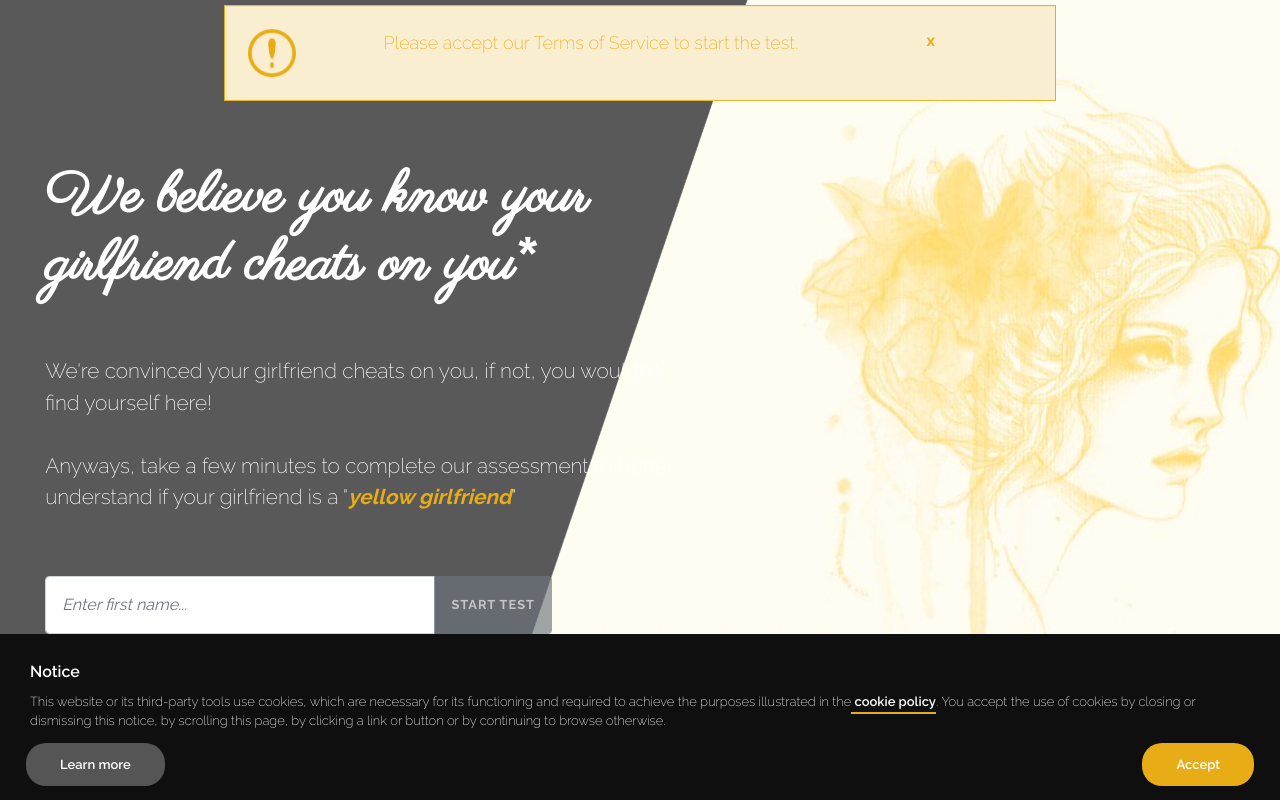
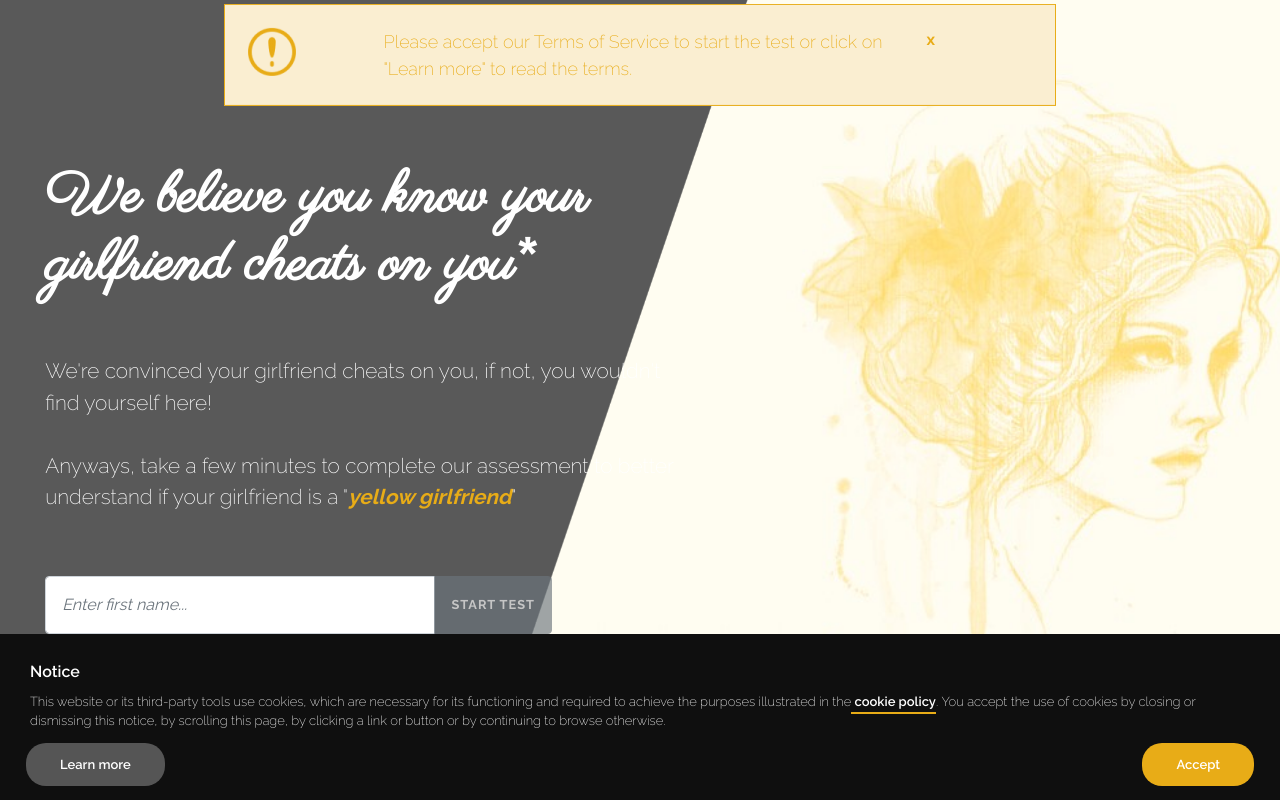
Before and after one commit to Eunit99/YellowGirlfriend-React, a React (Create React App) app: page / in a window 1280 px wide. Both pictures are taken after a click on the element "cookie policy". Built offline with nearby package versions, Linux system fonts and the light colour scheme.

Commit message:
Added shake for displayCookiesConsent

```diff
--- a/src/components/AppContainer/AppContainer.js
+++ b/src/components/AppContainer/AppContainer.js
@@ -20,6 +20,7 @@ class AppContainer extends Component {
       isCookiesConsentDisplayed: false, // cookies message is not displayed by default
       isSuggestAcceptCookiesDisplayed: false, // Hide acceptance of cookie by default
       isSuggestInputNameDisplayed: false, // Hide suggestion to enter name by default
+      shakeCookieSuggestion: false, // Do not shake acceptance of cookie by default
     }
     this.appStarterButton = this.appStarterButton.bind(this);
     this.onChangeHandler = this.onChangeHandler.bind(this);
@@ -32,8 +33,13 @@ class AppContainer extends Component {
       visitorName: this.state.visitorName,
       isMessageScreenDisplayed: true, // Display message component when appStarterButton is clicked
       isSuggestInputNameDisplayed: false, //Sets suggestion of input name to false
+    })
 
-    })
+    if (!this.state.isSuggestInputNameDisplayed) {
+      this.setState({
+        shakeCookieSuggestion: true, // Shake acceptance of cookie by default
+      })
+    }
   }
 
   onChangeHandler(e) {
@@ -77,7 +83,7 @@ class AppContainer extends Component {
   componentWillUnmount() {
     this.setState({
       isCookiesConsentDisplayed: false,
-      // isSuggestInputNameDisplayed: false
+      isSuggestInputNameDisplayed: false
     })
   }
 
@@ -131,6 +137,7 @@ class AppContainer extends Component {
                   visitorAcceptCookies={this.state.visitorAcceptCookies}
                   isSuggestAcceptCookiesDisplayed={this.state.isSuggestAcceptCookiesDisplayed}
                   isSuggestInputNameDisplayed={this.state.isSuggestInputNameDisplayed}
+                  shakeCookieSuggestion={this.state.shakeCookieSuggestion}
                 />
 
                 <Messages
--- a/src/components/AppContainer/skweyed/Skweyed.js
+++ b/src/components/AppContainer/skweyed/Skweyed.js
@@ -21,6 +21,7 @@ class Skweyed extends Component {
           isSuggestInputNameDisplayed={this.props.isSuggestInputNameDisplayed}
           closeInfoCookies={this.props.closeInfoCookies}
           closeInfoInputName={this.props.closeInfoInputName}
+          shakeCookieSuggestion={this.props.shakeCookieSuggestion}
         />
         <SocialIconsContainer />
       </div>
--- a/src/components/AppContainer/skweyed/components/HeroTextContainer.js
+++ b/src/components/AppContainer/skweyed/components/HeroTextContainer.js
@@ -77,6 +77,7 @@ class HeroTextContainer extends Component {
           isSuggestInputNameDisplayed={this.props.isSuggestInputNameDisplayed}
           closeInfoCookies={this.props.closeInfoCookies}
           closeInfoInputName={this.props.closeInfoInputName}
+          shakeCookieSuggestion={this.props.shakeCookieSuggestion}
         />
       </div>
     );
--- a/src/components/AppContainer/usefulinfo/UsefulInfo.js
+++ b/src/components/AppContainer/usefulinfo/UsefulInfo.js
@@ -25,6 +25,7 @@ class UsefulInfo extends Component {
           visitorAcceptCookies={this.props.visitorAcceptCookies}
           SuggestAcceptCookies={this.props.SuggestAcceptCookies}
           closeInfoCookies={this.props.closeInfoCookies}
+          shakeCookieSuggestion={this.props.shakeCookieSuggestion}
         />
       </div>
     );
--- a/src/components/AppContainer/usefulinfo/components/suggestacceptcookies/suggestAcceptCookies.js
+++ b/src/components/AppContainer/usefulinfo/components/suggestacceptcookies/suggestAcceptCookies.js
@@ -7,11 +7,13 @@ import exclamation48 from '../../assets/img/exclamation-48.png';
 class SuggestAcceptCookies extends Component {
 
   render() {
-    let isSuggestAcceptCookiesDisplayed = this.props.isSuggestAcceptCookiesDisplayed
+    let isSuggestAcceptCookiesDisplayed = this.props.isSuggestAcceptCookiesDisplayed,
+    shakeCookieSuggestion = this.props.shakeCookieSuggestion
+
 
     // For development use only
     // console.log(`isSuggestAcceptCookiesDisplayed? ${isSuggestAcceptCookiesDisplayed}`)
-
+    console.log(`shakeCookieSuggestion? ${shakeCookieSuggestion}`)
 
     return (
       <div className="contain">
@@ -19,7 +21,7 @@ class SuggestAcceptCookies extends Component {
           <div className={`
             info-container
             animated
-            ${isSuggestAcceptCookiesDisplayed ? "slideInDown" : ""}
+            ${shakeCookieSuggestion ? "shake" : "slideInDown"}
             `}
           >
             {/* Content goes here */}
@@ -34,7 +36,7 @@ class SuggestAcceptCookies extends Component {
 
               <div className="col-8">
                 <span className="info-text">
-                  Please accept our Terms of Service to start the test.
+                  Please accept our Terms of Service to start the test or click on "Learn more" to read the terms.
                 </span>
               </div>
 
--- a/src/components/AppContainer/usefulinfo/components/suggestinputname/SuggestInputName.js
+++ b/src/components/AppContainer/usefulinfo/components/suggestinputname/SuggestInputName.js
@@ -11,7 +11,7 @@ class SuggestInputName extends Component {
     let isSuggestInputNameDisplayed = this.props.isSuggestInputNameDisplayed;
 
     // For development use only
-    console.log(`isSuggestInputNameDisplayed? ${isSuggestInputNameDisplayed}`)
+    // console.log(`isSuggestInputNameDisplayed? ${isSuggestInputNameDisplayed}`)
 
     return (
       <div className="contain">
```
